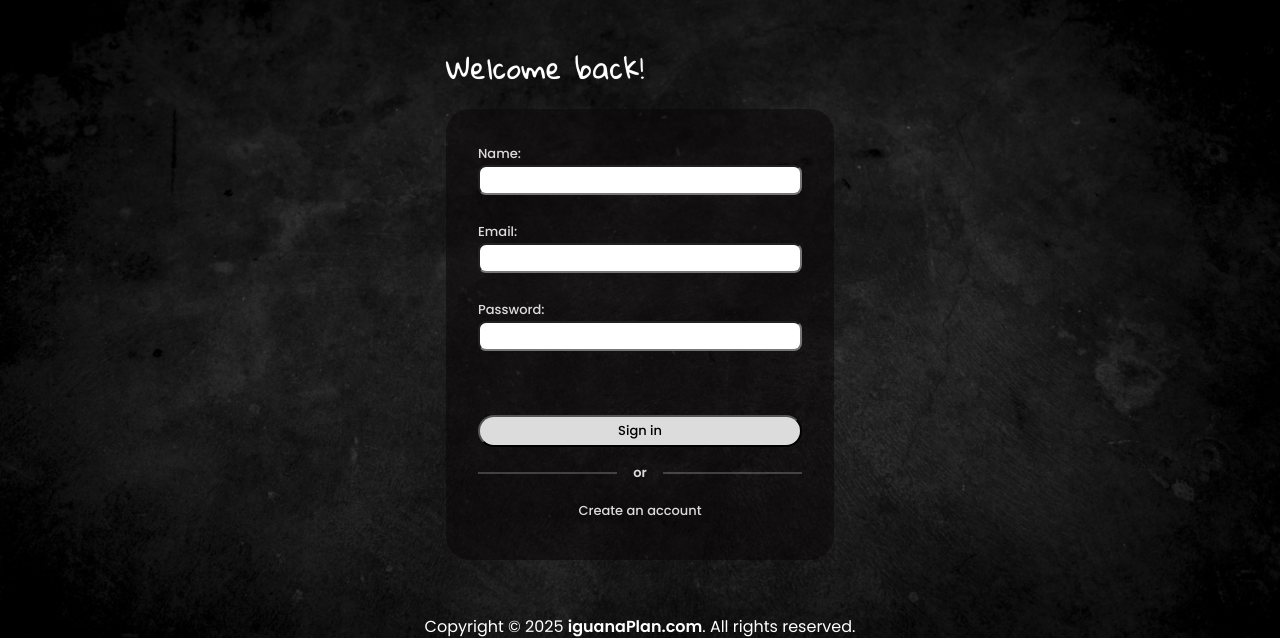
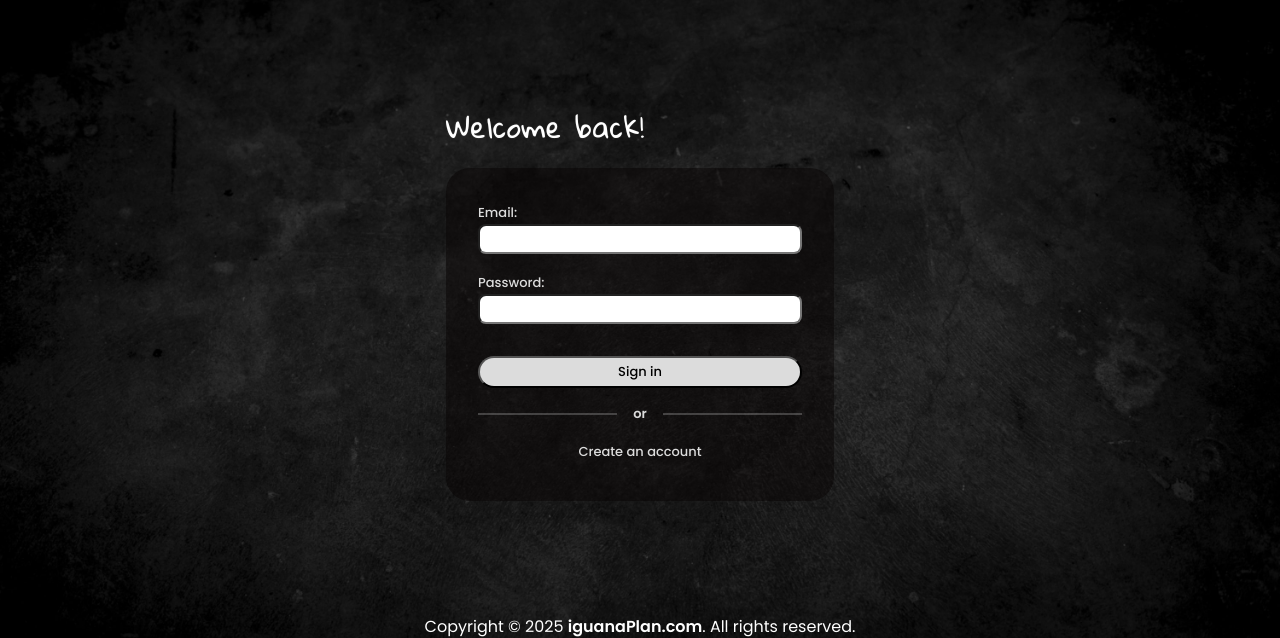
Before and after one commit to RicardoRB09/iguanaPlan, a Flask app: page /signin in a window 1280 px wide. Shown: the part 109-747 px from the top of the page. Run offline with Flask 3, Linux system fonts and the light colour scheme.

Commit message:
signin form and html completed

```diff
--- a/app.py
+++ b/app.py
@@ -39,7 +39,7 @@
 import os
 from flask import Flask, redirect, render_template, request, url_for
 from dotenv import load_dotenv
-from forms import SignupForm
+from forms import SignupForm, SigninForm
 from datetime import datetime
 from holidays import get_holidays_by_year
 from weather import get_city_lat_long
@@ -60,19 +60,26 @@ app.config['DEBUG'] = True
 @app.route('/')
 def index():
     # return render_template('index.html')
-    return redirect(url_for('signup_form'))
-    # return redirect(url_for('signin_form'))
+    # return redirect(url_for('signup_form'))
+    return redirect(url_for('signin_form'))
 
 
 @app.route('/signin', methods=["GET", "POST"])
 def signin_form():
-    if request.method == 'POST':
-        button_value = request.form.get('signup-btn')
-        print('😄😄😄')
-        if button_value == 'signup':
-            return redirect(url_for('signup_form'))
 
-    return render_template('signin_form.html')
+    form = SigninForm()
+    action = request.form.get("action")
+
+
+    if action == 'signup':
+        return redirect(url_for('signup_form'))
+
+    if form.validate_on_submit():
+        user_email = form.email.data
+        user_password = form.password.data
+        print(f'Login data -->{user_email} - {user_password}')
+
+    return render_template('signin_form.html', form = form)
 
 
 
@@ -81,6 +88,8 @@ def signup_form():
 
     form = SignupForm()
     action = request.form.get("action")
+
+
 
     if action == 'signin':
         return redirect(url_for("signin_form"))
--- a/forms.py
+++ b/forms.py
@@ -7,3 +7,8 @@ class SignupForm(FlaskForm):
     password = PasswordField('Password', validators=[DataRequired()])
     email = StringField('Email', validators=[DataRequired(), Email()])
     submit = SubmitField('Create an account')
+
+class SigninForm(FlaskForm):
+    email = StringField('Email', validators=[DataRequired(), Email()])
+    password = PasswordField('Password', validators=[DataRequired()])
+    submit = SubmitField('Sign in')
--- a/templates/signin_form.html
+++ b/templates/signin_form.html
@@ -5,21 +5,31 @@
 >
   <div class="d-flex flex-column align-items-center gap-3">
     <h3 class="chalk auth-title align-self-start">Welcome back!</h3>
+
     <div class="signin-box">
-      <form action="" method="post">
-        <label for="name" class="signin-label">Name:</label>
-        <input class="signin-input" type="text" id="name" name="name" />
-        <br /><br />
-        <label for="email" class="signin-label">Email:</label>
-        <input class="signin-input" type="email" id="email" name="email" />
-        <br /><br />
-        <label for="password" class="signin-label">Password:</label>
-        <input
-          class="signin-input"
-          type="password"
-          id="password"
-          name="password"
-        /><br /><br /><br />
+      <form action="" method="post" novalidate>
+        {{ form.hidden_tag() }}
+
+        <div class="form-group">
+          <label for="{{ form.email.id }}" class="signin-label">Email:</label>
+          {{ form.email(class="signin-input", id=form.email.id) }}
+          {% if form.email.errors %}
+          <div class="form-error">
+            {{ form.email.errors[0] }}
+          </div>
+          {% endif %}
+        </div>
+
+        <div class="form-group">
+          <label for="{{ form.password.id }}" class="signin-label">Password:</label>
+          {{ form.password(class="signin-input", id=form.password.id) }}
+          {% if form.password.errors %}
+          <div class="form-error">
+            {{ form.password.errors[0] }}
+          </div>
+          {% endif %}
+        </div>
+
         <div class="d-flex justify-content-center mb-3">
           <input
             class="signin-btn"
@@ -29,13 +39,21 @@
             value="Sign in"
           />
         </div>
+
         <div class="d-flex align-items-center justify-content-center">
           <div class="flex-grow-1"><hr class="thick m-0" /></div>
           <div class="px-3 fw-bold or-text">or</div>
           <div class="flex-grow-1"><hr class="thick m-0" /></div>
         </div>
+
         <div class="d-flex align-items-center justify-content-center">
-          <button type="submit" class="btn" name="signup-btn" value="signup" onclick="this.blur();">
+          <button
+            type="submit"
+            class="btn"
+            name="action"
+            value="signup"
+            onclick="this.blur()"
+          >
             Create an account
           </button>
         </div>
--- a/templates/signup_form.html
+++ b/templates/signup_form.html
@@ -57,6 +57,7 @@
             Sign in
           </button>
         </div>
+
       </form>
     </div>
   </div>
```
